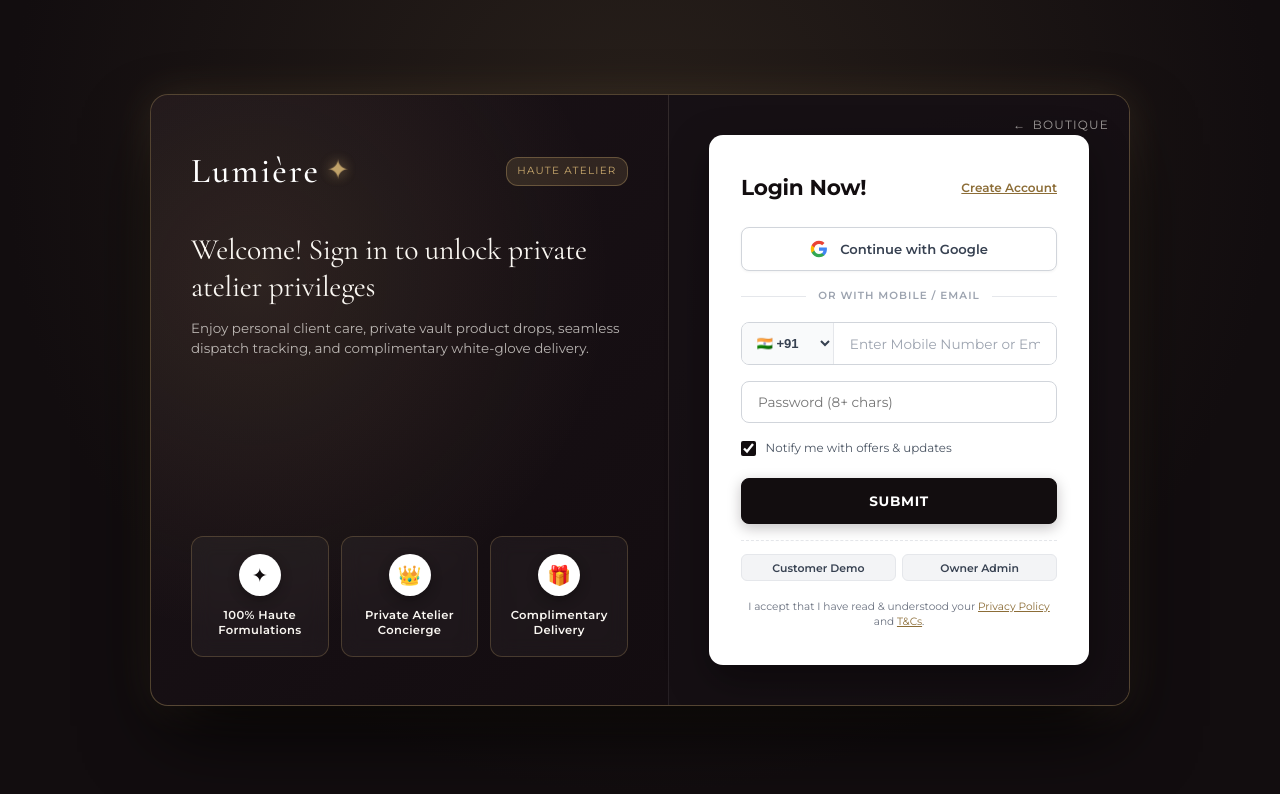
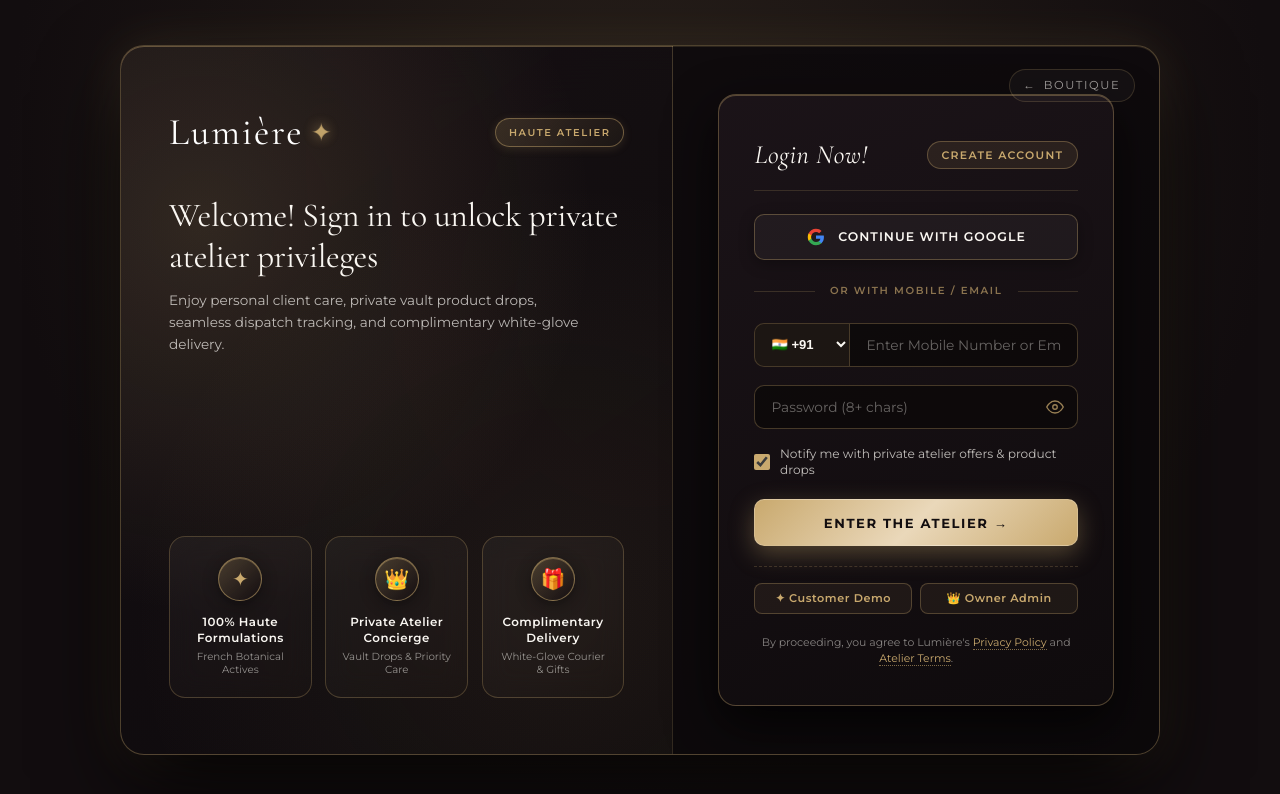
Before and after one commit to piy-jpg/LUXWEB-fox-, a website: page frontend/auth.html in a window 1280 px wide. Drawn offline with nearby package versions, Linux system fonts and the light colour scheme.

Commit message:
design: elevate auth portal to ultra-luxury Haute Obsidian & Champagne Gold styling

```diff
--- a/frontend/auth.html
+++ b/frontend/auth.html
@@ -53,67 +53,79 @@
       z-index: 1;
     }
 
-    /* Sudathi Split Card Modal Container */
+    /* Sudathi Split Card Modal Container - Haute Couture Edition */
     .sudathi-split-modal {
       width: 100%;
-      max-width: 980px;
-      min-height: 560px;
-      background: linear-gradient(135deg, #1A1217 0%, #100A0D 100%);
+      max-width: 1040px;
+      min-height: 600px;
+      background: linear-gradient(145deg, rgba(22, 16, 20, 0.96) 0%, rgba(11, 8, 10, 0.99) 100%);
       border: 1px solid rgba(201, 169, 110, 0.35);
-      border-radius: 18px;
-      box-shadow: 0 35px 80px -15px rgba(0, 0, 0, 0.9), 0 0 40px rgba(201, 169, 110, 0.15);
+      border-radius: 24px;
+      box-shadow:
+        0 35px 90px -10px rgba(0, 0, 0, 0.95),
+        0 0 50px rgba(201, 169, 110, 0.15),
+        inset 0 1px 0 rgba(201, 169, 110, 0.4);
       display: flex;
       overflow: hidden;
       position: relative;
       z-index: 10;
-      backdrop-filter: blur(25px);
+      backdrop-filter: blur(30px);
     }
 
     /* Top Close / Return link */
     .modal-return-btn {
       position: absolute;
-      top: 1.25rem;
-      right: 1.25rem;
+      top: 1.4rem;
+      right: 1.5rem;
       color: rgba(250, 247, 242, 0.6);
       text-decoration: none;
-      font-size: 0.75rem;
-      letter-spacing: 0.1em;
+      font-size: 0.72rem;
+      letter-spacing: 0.14em;
       text-transform: uppercase;
       display: flex;
       align-items: center;
-      gap: 0.4rem;
+      gap: 0.45rem;
       z-index: 20;
-      transition: color 0.2s ease;
+      transition: all 0.25s ease;
+      padding: 0.4rem 0.85rem;
+      border-radius: 20px;
+      background: rgba(255, 255, 255, 0.03);
+      border: 1px solid rgba(201, 169, 110, 0.2);
     }
     .modal-return-btn:hover {
       color: var(--color-gold);
+      border-color: var(--color-gold);
+      background: rgba(201, 169, 110, 0.1);
+      transform: translateX(-2px);
     }
 
     /* LEFT PANE — Haute Brand Showcase & 3 Value Badges */
     .sudathi-brand-pane {
       flex: 1.15;
-      padding: 3rem 2.5rem;
+      padding: 3.5rem 3rem;
       display: flex;
       flex-direction: column;
       justify-content: space-between;
       position: relative;
-      background: radial-gradient(circle at 20% 30%, rgba(201, 169, 110, 0.12) 0%, transparent 60%);
-      border-right: 1px solid rgba(255, 255, 255, 0.08);
+      background:
+        radial-gradient(circle at 15% 25%, rgba(201, 169, 110, 0.16) 0%, transparent 55%),
+        radial-gradient(circle at 80% 80%, rgba(201, 169, 110, 0.08) 0%, transparent 60%);
+      border-right: 1px solid rgba(201, 169, 110, 0.2);
     }
 
     .brand-top-row {
       display: flex;
       align-items: center;
-      gap: 0.75rem;
+      gap: 0.85rem;
       margin-bottom: 2rem;
     }
 
     .brand-logo-text {
       font-family: var(--font-serif);
-      font-size: 2.2rem;
-      font-weight: 500;
-      color: #fff;
-      letter-spacing: 0.06em;
+      font-size: 2.35rem;
+      font-weight: 400;
+      color: #FFFFFF;
+      letter-spacing: 0.05em;
       display: flex;
       align-items: center;
       gap: 0.5rem;
@@ -121,7 +133,7 @@
 
     .brand-logo-text span.gold-star {
       color: var(--color-gold);
-      font-size: 1.5rem;
+      font-size: 1.4rem;
       animation: pulseStar 3s ease-in-out infinite;
     }
 
@@ -131,88 +143,100 @@
     }
 
     .brand-power-badge {
-      font-size: 0.65rem;
-      letter-spacing: 0.12em;
+      font-size: 0.62rem;
+      letter-spacing: 0.16em;
       text-transform: uppercase;
-      padding: 0.3rem 0.65rem;
-      background: rgba(201, 169, 110, 0.15);
-      border: 1px solid rgba(201, 169, 110, 0.35);
+      font-weight: 600;
+      padding: 0.35rem 0.8rem;
+      background: linear-gradient(135deg, rgba(201, 169, 110, 0.18), rgba(201, 169, 110, 0.05));
+      border: 1px solid rgba(201, 169, 110, 0.45);
       color: var(--color-gold);
-      border-radius: 12px;
+      border-radius: 20px;
       margin-left: auto;
+      box-shadow: 0 2px 10px rgba(201, 169, 110, 0.15);
     }
 
     .brand-welcome-title {
       font-family: var(--font-serif);
-      font-size: 1.85rem;
+      font-size: 2.1rem;
       font-weight: 400;
-      line-height: 1.25;
+      line-height: 1.22;
       color: var(--color-cream);
-      margin-bottom: 0.75rem;
+      margin-bottom: 0.85rem;
+      letter-spacing: -0.01em;
     }
 
     .brand-welcome-desc {
-      font-size: 0.84rem;
-      line-height: 1.55;
-      color: rgba(250, 247, 242, 0.7);
-      margin-bottom: 2.5rem;
+      font-size: 0.85rem;
+      line-height: 1.6;
+      color: rgba(250, 247, 242, 0.72);
+      margin-bottom: 2.8rem;
+      max-width: 90%;
     }
 
     /* 3 Value Proposition Badges (Matching Sudathi.com layout) */
     .sudathi-value-cards {
       display: flex;
-      gap: 0.75rem;
+      gap: 0.85rem;
       margin-top: auto;
     }
 
     .value-card {
       flex: 1;
-      background: rgba(255, 255, 255, 0.04);
-      border: 1px solid rgba(201, 169, 110, 0.25);
-      border-radius: 12px;
-      padding: 1.1rem 0.85rem;
+      background: linear-gradient(145deg, rgba(255, 255, 255, 0.04) 0%, rgba(201, 169, 110, 0.02) 100%);
+      border: 1px solid rgba(201, 169, 110, 0.28);
+      border-radius: 16px;
+      padding: 1.25rem 0.95rem;
       display: flex;
       flex-direction: column;
       align-items: center;
       text-align: center;
-      backdrop-filter: blur(10px);
-      transition: all 0.3s ease;
+      backdrop-filter: blur(12px);
+      transition: all 0.35s cubic-bezier(0.16, 1, 0.3, 1);
     }
 
     .value-card:hover {
-      background: rgba(201, 169, 110, 0.1);
+      background: linear-gradient(145deg, rgba(201, 169, 110, 0.12) 0%, rgba(201, 169, 110, 0.04) 100%);
       border-color: var(--color-gold);
-      transform: translateY(-3px);
-      box-shadow: 0 10px 20px rgba(0, 0, 0, 0.4);
+      transform: translateY(-4px);
+      box-shadow: 0 12px 25px rgba(0, 0, 0, 0.5), 0 0 20px rgba(201, 169, 110, 0.2);
     }
 
     .value-card-icon {
-      width: 42px;
-      height: 42px;
-      background: #FFFFFF;
-      color: #120D0F;
+      width: 44px;
+      height: 44px;
+      background: linear-gradient(135deg, rgba(201, 169, 110, 0.25) 0%, rgba(20, 14, 17, 0.9) 100%);
+      border: 1px solid rgba(201, 169, 110, 0.55);
+      color: var(--color-gold);
       border-radius: 50%;
       display: flex;
       align-items: center;
       justify-content: center;
-      font-size: 1.2rem;
-      margin-bottom: 0.75rem;
-      box-shadow: 0 4px 12px rgba(0, 0, 0, 0.3);
+      font-size: 1.25rem;
+      margin-bottom: 0.85rem;
+      box-shadow: 0 4px 15px rgba(0, 0, 0, 0.4), inset 0 1px 0 rgba(201, 169, 110, 0.4);
     }
 
     .value-card-title {
-      font-size: 0.72rem;
+      font-size: 0.74rem;
       font-weight: 600;
       color: var(--color-cream);
-      letter-spacing: 0.03em;
-      line-height: 1.3;
+      letter-spacing: 0.04em;
+      line-height: 1.35;
+      margin-bottom: 0.25rem;
     }
 
-    /* RIGHT PANE — High-Converting Auth Card */
+    .value-card-sub {
+      font-size: 0.64rem;
+      color: rgba(250, 247, 242, 0.55);
+      line-height: 1.25;
+    }
+
+    /* RIGHT PANE — Haute Obsidian & Champagne Gold Card */
     .sudathi-auth-pane {
       flex: 1;
-      padding: 2.5rem;
-      background: rgba(24, 18, 22, 0.7);
+      padding: 3rem 2.8rem;
+      background: rgba(14, 10, 12, 0.6);
       display: flex;
       flex-direction: column;
       justify-content: center;
@@ -220,11 +244,14 @@
     }
 
     .auth-inner-card {
-      background: #FFFFFF;
-      color: #120D0F;
-      border-radius: 14px;
-      padding: 2.2rem 2rem;
-      box-shadow: 0 15px 40px rgba(0, 0, 0, 0.4);
+      background: linear-gradient(160deg, rgba(28, 20, 25, 0.96) 0%, rgba(15, 11, 13, 0.98) 100%);
+      color: #FAF7F2;
+      border: 1px solid rgba(201, 169, 110, 0.35);
+      border-radius: 18px;
+      padding: 2.4rem 2.2rem;
+      box-shadow:
+        0 20px 50px rgba(0, 0, 0, 0.7),
+        inset 0 1px 0 rgba(201, 169, 110, 0.35);
     }
 
     /* Auth Header & Tabs */
@@ -232,52 +259,68 @@
       display: flex;
       align-items: center;
       justify-content: space-between;
-      margin-bottom: 1.35rem;
+      margin-bottom: 1.45rem;
+      border-bottom: 1px solid rgba(201, 169, 110, 0.18);
+      padding-bottom: 0.85rem;
     }
 
     .auth-main-title {
-      font-size: 1.35rem;
-      font-weight: 700;
-      color: #120D0F;
-      letter-spacing: -0.01em;
-      font-family: var(--font-sans);
+      font-size: 1.65rem;
+      font-weight: 400;
+      font-family: var(--font-serif);
+      font-style: italic;
+      color: #FAF7F2;
+      letter-spacing: 0.02em;
     }
 
     .auth-tab-toggle {
-      font-size: 0.75rem;
+      font-size: 0.68rem;
       font-weight: 600;
-      color: #8C6D37;
-      text-decoration: underline;
+      letter-spacing: 0.12em;
+      text-transform: uppercase;
+      color: var(--color-gold);
+      background: rgba(201, 169, 110, 0.1);
+      border: 1px solid rgba(201, 169, 110, 0.35);
+      padding: 0.35rem 0.85rem;
+      border-radius: 20px;
       cursor: pointer;
-      background: none;
-      border: none;
+      transition: all 0.25s ease;
+    }
+    .auth-tab-toggle:hover {
+      background: var(--color-gold);
+      color: #120D0F;
+      border-color: var(--color-gold);
+      box-shadow: 0 0 15px rgba(201, 169, 110, 0.4);
     }
 
     /* Continue with Google button */
     .btn-google-sudathi {
       width: 100%;
-      padding: 0.75rem 1rem;
-      background: #FFFFFF;
-      border: 1px solid #D1D5DB;
-      border-radius: 8px;
-      color: #374151;
+      padding: 0.82rem 1.1rem;
+      background: rgba(255, 255, 255, 0.04);
+      border: 1px solid rgba(201, 169, 110, 0.35);
+      border-radius: 10px;
+      color: #FAF7F2;
       font-family: var(--font-sans);
-      font-size: 0.82rem;
+      font-size: 0.78rem;
       font-weight: 600;
+      letter-spacing: 0.08em;
+      text-transform: uppercase;
       cursor: pointer;
       display: flex;
       align-items: center;
       justify-content: center;
-      gap: 0.75rem;
-      transition: all 0.2s ease;
-      box-shadow: 0 1px 3px rgba(0,0,0,0.05);
+      gap: 0.85rem;
+      transition: all 0.25s cubic-bezier(0.16, 1, 0.3, 1);
+      box-shadow: 0 4px 15px rgba(0, 0, 0, 0.3);
     }
 
     .btn-google-sudathi:hover {
-      background: #F9FAFB;
-      border-color: #9CA3AF;
-      box-shadow: 0 4px 12px rgba(0,0,0,0.08);
-      transform: translateY(-1px);
+      background: rgba(201, 169, 110, 0.15);
+      border-color: var(--color-gold);
+      color: #FFFFFF;
+      transform: translateY(-2px);
+      box-shadow: 0 8px 25px rgba(201, 169, 110, 0.25);
     }
 
     /* Divider */
@@ -285,11 +328,11 @@
       display: flex;
       align-items: center;
       text-align: center;
-      margin: 1.1rem 0;
-      color: #9CA3AF;
-      font-size: 0.65rem;
+      margin: 1.45rem 0;
+      color: rgba(201, 169, 110, 0.65);
+      font-size: 0.64rem;
       font-weight: 600;
-      letter-spacing: 0.1em;
+      letter-spacing: 0.16em;
       text-transform: uppercase;
     }
 
@@ -297,118 +340,133 @@
     .sudathi-divider::after {
       content: '';
       flex: 1;
-      border-bottom: 1px solid #E5E7EB;
+      border-bottom: 1px solid rgba(201, 169, 110, 0.2);
     }
 
     .sudathi-divider span {
-      padding: 0 0.75rem;
+      padding: 0 0.95rem;
     }
 
     /* Combined Phone/Email Input Group */
     .input-wrapper-sudathi {
       display: flex;
-      border: 1px solid #D1D5DB;
-      border-radius: 8px;
+      background: rgba(11, 8, 9, 0.75);
+      border: 1px solid rgba(201, 169, 110, 0.3);
+      border-radius: 10px;
       overflow: hidden;
-      margin-bottom: 1rem;
-      transition: border-color 0.2s ease, box-shadow 0.2s ease;
-      background: #FFFFFF;
+      margin-bottom: 1.1rem;
+      transition: all 0.25s ease;
     }
 
     .input-wrapper-sudathi:focus-within {
-      border-color: #120D0F;
-      box-shadow: 0 0 0 2px rgba(18, 13, 15, 0.15);
+      border-color: var(--color-gold);
+      box-shadow: 0 0 16px rgba(201, 169, 110, 0.3);
+      background: rgba(18, 13, 15, 0.9);
     }
 
     .country-code-select {
       border: none;
-      background: #F9FAFB;
-      border-right: 1px solid #E5E7EB;
-      padding: 0.75rem 0.65rem;
+      background: rgba(201, 169, 110, 0.08);
+      border-right: 1px solid rgba(201, 169, 110, 0.25);
+      padding: 0.8rem 0.75rem;
       font-size: 0.82rem;
       font-weight: 600;
-      color: #374151;
+      color: var(--color-cream);
       cursor: pointer;
       outline: none;
+    }
+    .country-code-select option {
+      background: #1A1217;
+      color: #FAF7F2;
     }
 
     .sudathi-text-input {
       flex: 1;
       border: none;
-      padding: 0.75rem 1rem;
-      font-size: 0.85rem;
-      color: #111827;
+      background: transparent;
+      padding: 0.8rem 1rem;
+      font-size: 0.86rem;
+      color: #FAF7F2;
       font-family: var(--font-sans);
       outline: none;
     }
 
     .sudathi-text-input::placeholder {
-      color: #9CA3AF;
+      color: rgba(250, 247, 242, 0.38);
     }
 
     /* Regular inputs for name/password */
     .sudathi-field {
       width: 100%;
-      border: 1px solid #D1D5DB;
-      border-radius: 8px;
-      padding: 0.75rem 1rem;
-      font-size: 0.85rem;
-      color: #111827;
+      background: rgba(11, 8, 9, 0.75);
+      border: 1px solid rgba(201, 169, 110, 0.3);
+      border-radius: 10px;
+      padding: 0.8rem 1rem;
+      font-size: 0.86rem;
+      color: #FAF7F2;
       font-family: var(--font-sans);
       outline: none;
-      margin-bottom: 1rem;
-      transition: border-color 0.2s ease;
+      margin-bottom: 1.1rem;
+      transition: all 0.25s ease;
     }
 
     .sudathi-field:focus {
-      border-color: #120D0F;
-      box-shadow: 0 0 0 2px rgba(18, 13, 15, 0.15);
+      border-color: var(--color-gold);
+      box-shadow: 0 0 16px rgba(201, 169, 110, 0.3);
+      background: rgba(18, 13, 15, 0.9);
     }
 
-    /* Notification Checkbox (Matching Sudathi.com) */
+    .sudathi-field::placeholder {
+      color: rgba(250, 247, 242, 0.38);
+    }
+
+    /* Notification Checkbox */
     .sudathi-checkbox-row {
       display: flex;
       align-items: center;
-      gap: 0.6rem;
-      margin-bottom: 1.25rem;
+      gap: 0.65rem;
+      margin-bottom: 1.35rem;
       cursor: pointer;
     }
 
     .sudathi-checkbox {
-      accent-color: #120D0F;
-      width: 15px;
-      height: 15px;
+      accent-color: var(--color-gold);
+      width: 16px;
+      height: 16px;
       cursor: pointer;
     }
 
     .sudathi-checkbox-label {
-      font-size: 0.74rem;
-      color: #4B5563;
+      font-size: 0.76rem;
+      color: rgba(250, 247, 242, 0.75);
       user-select: none;
+      line-height: 1.3;
     }
 
-    /* Submit Button (Matching the bold black button in Sudathi) */
+    /* Haute Gold Submit Button */
     .btn-sudathi-submit {
       width: 100%;
-      padding: 0.85rem 1rem;
-      background: #120D0F;
-      border: 1px solid #120D0F;
-      border-radius: 8px;
-      color: #FFFFFF;
+      padding: 0.9rem 1.25rem;
+      background: linear-gradient(135deg, #C9A96E 0%, #EAD8BA 50%, #C9A96E 100%);
+      border: 1px solid rgba(255, 255, 255, 0.2);
+      border-radius: 10px;
+      color: #120D0F;
       font-family: var(--font-sans);
-      font-size: 0.85rem;
+      font-size: 0.82rem;
       font-weight: 700;
-      letter-spacing: 0.05em;
+      letter-spacing: 0.12em;
       text-transform: uppercase;
       cursor: pointer;
-      transition: all 0.2s ease;
-      box-shadow: 0 4px 14px rgba(18, 13, 15, 0.25);
+      transition: all 0.3s cubic-bezier(0.16, 1, 0.3, 1);
+      box-shadow: 0 8px 25px rgba(201, 169, 110, 0.35);
+      position: relative;
+      overflow: hidden;
     }
 
     .btn-sudathi-submit:hover {
-      background: #251B20;
-      transform: translateY(-1px);
-      box-shadow: 0 6px 20px rgba(18, 13, 15, 0.35);
+      transform: translateY(-2px);
+      box-shadow: 0 12px 35px rgba(201, 169, 110, 0.5);
+      filter: brightness(1.06);
     }
 
     .btn-sudathi-submit:disabled {
@@ -418,67 +476,75 @@
 
     /* Legal disclaimer footer */
     .sudathi-terms-footer {
-      margin-top: 1.1rem;
+      margin-top: 1.25rem;
       text-align: center;
-      font-size: 0.66rem;
-      color: #6B7280;
-      line-height: 1.45;
+      font-size: 0.68rem;
+      color: rgba(250, 247, 242, 0.5);
+      line-height: 1.5;
     }
 
     .sudathi-terms-footer a {
-      color: #8C6D37;
-      text-decoration: underline;
+      color: var(--color-gold);
+      text-decoration: none;
+      border-bottom: 1px dotted rgba(201, 169, 110, 0.6);
+      transition: color 0.2s ease;
+    }
+    .sudathi-terms-footer a:hover {
+      color: #FAF7F2;
+      border-bottom-color: #FAF7F2;
     }
 
     /* Demo switcher pills inside the card */
     .demo-pill-group {
       display: flex;
-      gap: 0.4rem;
-      margin-top: 1rem;
-      padding-top: 0.85rem;
-      border-top: 1px dashed #E5E7EB;
+      gap: 0.5rem;
+      margin-top: 1.25rem;
+      padding-top: 1rem;
+      border-top: 1px dashed rgba(201, 169, 110, 0.22);
     }
 
     .demo-pill {
       flex: 1;
-      padding: 0.35rem 0.5rem;
-      background: #F3F4F6;
-      border: 1px solid #E5E7EB;
-      border-radius: 6px;
-      font-size: 0.68rem;
+      padding: 0.45rem 0.65rem;
+      background: rgba(201, 169, 110, 0.08);
+      border: 1px solid rgba(201, 169, 110, 0.3);
+      border-radius: 8px;
+      font-size: 0.7rem;
       font-weight: 600;
-      color: #374151;
+      letter-spacing: 0.05em;
+      color: var(--color-gold);
       cursor: pointer;
       text-align: center;
       transition: all 0.2s ease;
     }
 
     .demo-pill:hover {
-      background: #FEF3C7;
-      border-color: #D97706;
-      color: #92400E;
+      background: rgba(201, 169, 110, 0.2);
+      border-color: var(--color-gold);
+      color: #FAF7F2;
+      transform: translateY(-1px);
     }
 
     /* Alert Message */
     .sudathi-alert {
-      padding: 0.65rem 0.85rem;
-      border-radius: 6px;
-      font-size: 0.75rem;
-      margin-bottom: 1rem;
+      padding: 0.75rem 1rem;
+      border-radius: 8px;
+      font-size: 0.78rem;
+      margin-bottom: 1.1rem;
       display: none;
-      line-height: 1.4;
+      line-height: 1.45;
     }
 
     .sudathi-alert.error {
-      background: #FEE2E2;
-      color: #B91C1C;
-      border: 1px solid #FCA5A5;
+      background: rgba(220, 38, 38, 0.15);
+      color: #FCA5A5;
+      border: 1px solid rgba(239, 68, 68, 0.4);
     }
 
     .sudathi-alert.success {
-      background: #ECFDF5;
-      color: #047857;
-      border: 1px solid #A7F3D0;
+      background: rgba(16, 185, 129, 0.15);
+      color: #6EE7B7;
+      border: 1px solid rgba(16, 185, 129, 0.4);
     }
 
     /* Responsive Breakdown for mobile */
@@ -739,19 +805,22 @@
         <div class="value-card">
           <div class="value-card-icon">✦</div>
           <div class="value-card-title">100% Haute Formulations</div>
+          <div class="value-card-sub">French Botanical Actives</div>
         </div>
         <div class="value-card">
           <div class="value-card-icon">👑</div>
           <div class="value-card-title">Private Atelier Concierge</div>
+          <div class="value-card-sub">Vault Drops &amp; Priority Care</div>
         </div>
         <div class="value-card">
           <div class="value-card-icon">🎁</div>
           <div class="value-card-title">Complimentary Delivery</div>
+          <div class="value-card-sub">White-Glove Courier &amp; Gifts</div>
         </div>
       </div>
     </div>
 
-    <!-- RIGHT PANE: Clean, High-Converting Auth Card -->
+    <!-- RIGHT PANE: Haute Obsidian & Champagne Gold Card -->
     <div class="sudathi-auth-pane">
       <div class="auth-inner-card">
 
@@ -784,7 +853,7 @@
         <form id="sudathiAuthForm" onsubmit="handleAuthSubmit(event)">
 
           <!-- Name inputs (shown only when mode is register) -->
-          <div id="registerNameGroup" style="display: none; gap: 0.5rem; margin-bottom: 1rem;">
+          <div id="registerNameGroup" style="display: none; gap: 0.65rem; margin-bottom: 1.1rem;">
             <input type="text" id="regFirstName" class="sudathi-field" placeholder="First Name" style="margin-bottom: 0;" />
             <input type="text" id="regLastName" class="sudathi-field" placeholder="Last Name" style="margin-bottom: 0;" />
           </div>
@@ -808,8 +877,8 @@
             />
           </div>
 
-          <!-- Password field -->
-          <div style="position: relative;">
+          <!-- Password field with Show/Hide toggle -->
+          <div style="position: relative; margin-bottom: 1.1rem;">
             <input
               type="password"
               id="passwordInput"
@@ -817,34 +886,38 @@
               placeholder="Password (8+ chars)"
               required
               autocomplete="current-password"
+              style="margin-bottom: 0; padding-right: 2.8rem;"
             />
+            <button type="button" onclick="togglePasswordVisibility()" title="Toggle visibility" style="position: absolute; right: 0.85rem; top: 50%; transform: translateY(-50%); background: none; border: none; color: var(--color-gold); cursor: pointer; display: flex; align-items: center; opacity: 0.75; transition: opacity 0.2s;">
+              <svg id="eyeIcon" width="18" height="18" fill="none" stroke="currentColor" stroke-width="1.8" viewBox="0 0 24 24"><path d="M1 12s4-8 11-8 11 8 11 8-4 8-11 8-11-8-11-8z"/><circle cx="12" cy="12" r="3"/></svg>
+            </button>
           </div>
 
           <!-- Notification Checkbox (Matching Sudathi.com) -->
           <label class="sudathi-checkbox-row">
             <input type="checkbox" id="notifyCheckbox" class="sudathi-checkbox" checked />
-            <span class="sudathi-checkbox-label">Notify me with offers &amp; updates</span>
+            <span class="sudathi-checkbox-label">Notify me with private atelier offers &amp; product drops</span>
           </label>
 
           <!-- Primary Submit Button -->
           <button type="submit" class="btn-sudathi-submit" id="submitBtn">
-            Submit
+            ENTER THE ATELIER &rarr;
           </button>
         </form>
 
         <!-- Preloaded Demo Accounts Quick Pills -->
         <div class="demo-pill-group">
           <button type="button" class="demo-pill" onclick="fillDemo('customer@lumiere.com', 'Lumiere2026!')">
-            Customer Demo
+            ✦ Customer Demo
           </button>
           <button type="button" class="demo-pill" onclick="fillDemo('owner@lumiere.com', 'LumiereOwner2026!')">
-            Owner Admin
+            👑 Owner Admin
           </button>
         </div>
 
         <!-- Terms Footer Note -->
         <div class="sudathi-terms-footer">
-          I accept that I have read &amp; understood your <a href="#">Privacy Policy</a> and <a href="#">T&amp;Cs</a>.
+          By proceeding, you agree to Lumière's <a href="#">Privacy Policy</a> and <a href="#">Atelier Terms</a>.
         </div>
 
       </div>
@@ -939,11 +1012,24 @@
         titleEl.innerText = 'Login Now!';
         toggleBtn.innerText = 'Create Account';
         nameGroup.style.display = 'none';
-        submitBtn.innerText = 'Submit';
+        submitBtn.innerText = 'ENTER THE ATELIER →';
         document.getElementById('regFirstName').required = false;
         document.getElementById('regLastName').required = false;
       }
       clearAlert();
+    }
+
+    function togglePasswordVisibility() {
+      const pass = document.getElementById('passwordInput');
+      const icon = document.getElementById('eyeIcon');
+      if (!pass || !icon) return;
+      if (pass.type === 'password') {
+        pass.type = 'text';
+        icon.innerHTML = '<path d="M17.94 17.94A10.07 10.07 0 0 1 12 20c-7 0-11-8-11-8a18.45 18.45 0 0 1 5.06-5.94M9.9 4.24A9.12 9.12 0 0 1 12 4c7 0 11 8 11 8a18.5 18.5 0 0 1-2.16 3.19m-6.72-1.07a3 3 0 1 1-4.24-4.24"/><line x1="1" y1="1" x2="23" y2="23"/>';
+      } else {
+        pass.type = 'password';
+        icon.innerHTML = '<path d="M1 12s4-8 11-8 11 8 11 8-4 8-11 8-11-8-11-8z"/><circle cx="12" cy="12" r="3"/>';
+      }
     }
 
     function showAlert(msg, isError = true) {
@@ -1072,7 +1158,7 @@
         showAlert(err.message);
       } finally {
         btn.disabled = false;
-        btn.innerText = currentMode === 'login' ? 'Submit' : 'CREATE ACCOUNT →';
+        btn.innerText = currentMode === 'login' ? 'ENTER THE ATELIER →' : 'CREATE ACCOUNT →';
       }
     }
 
```
